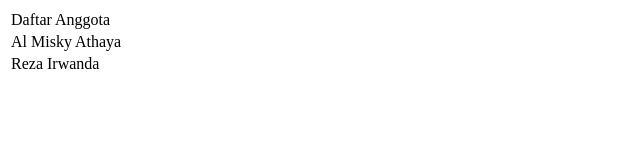
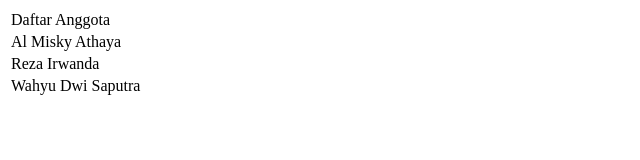
Before and after one commit to febaao/RPL_INF_2017_klp04, a plain HTML site: page index.html in a window 1280 px wide. Shown: the whole page, without its empty margins (0-640 px from the left). Drawn offline with Linux system fonts and the light colour scheme.

Commit message:
Update index.html

```diff
--- a/index.html
+++ b/index.html
@@ -7,6 +7,7 @@
       <tr><td>Daftar Anggota</td></tr>
       <tr><td>Al Misky Athaya</td></tr>
       <tr><td>Reza Irwanda</td></tr>
+      <tr><td>Wahyu Dwi Saputra</td></tr>
       <tr><td></td></tr>
     </table>
   </body>
```
